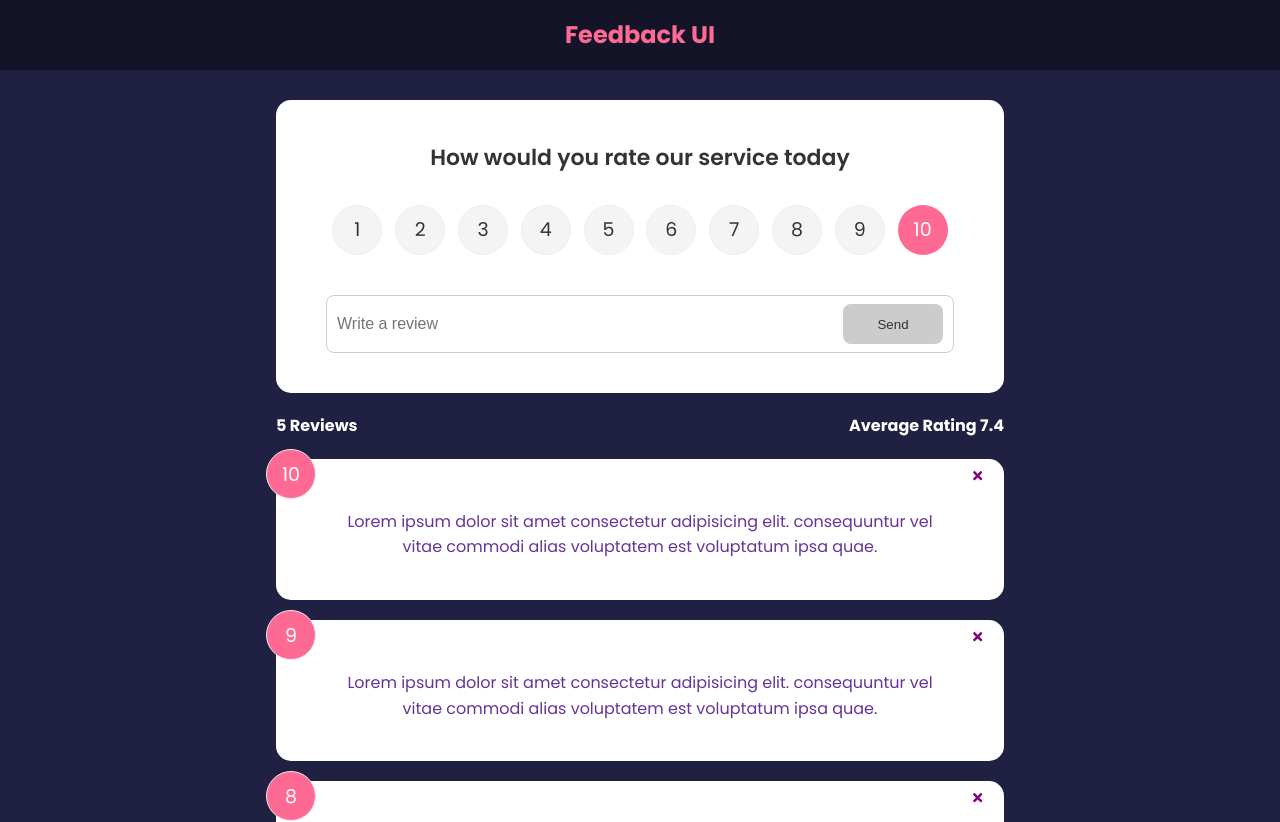
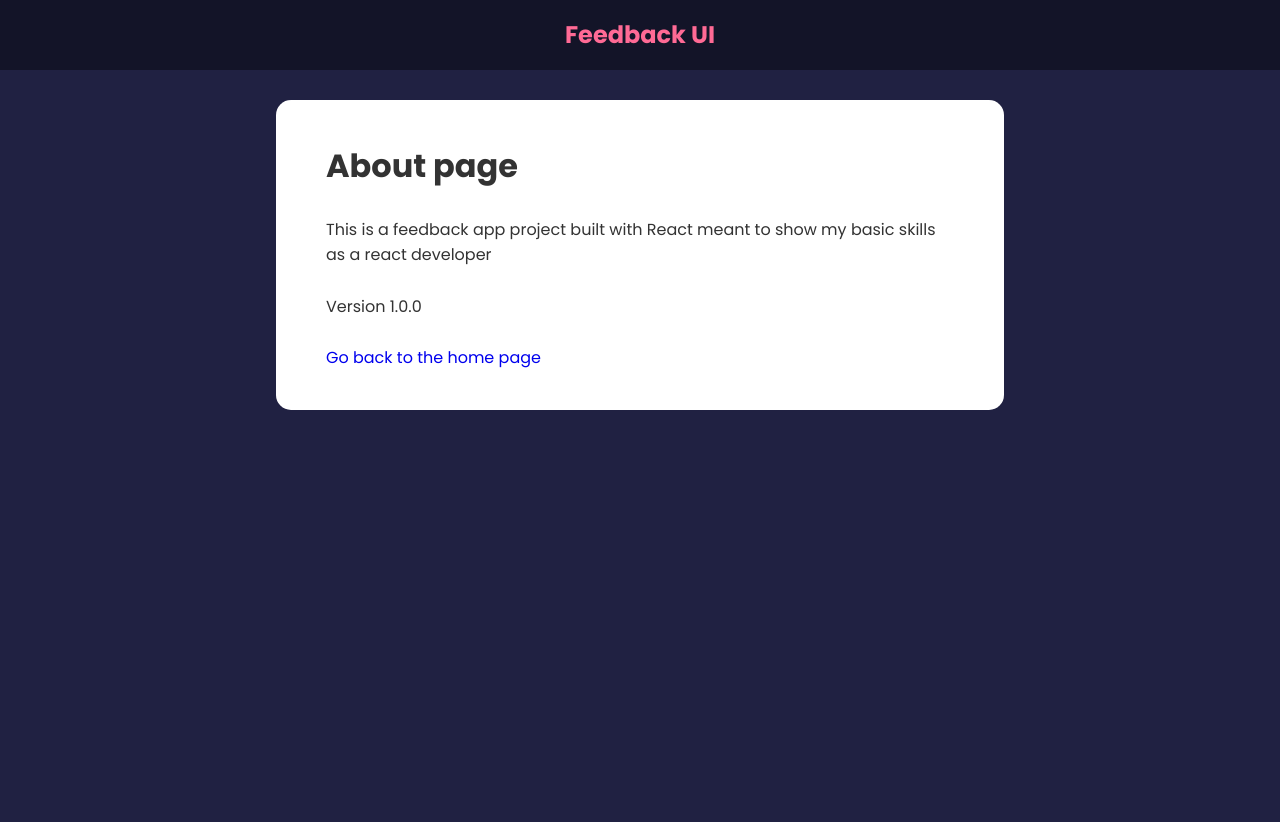
Before and after one commit to khaldoun36/feedback-app-react, a React (Create React App) app: page /about in a window 1280 px wide. Shown: the top 822 px of the page. After the commit the page ends 800 px from the top, so only its background shows below. Built offline with nearby package versions, Linux system fonts and the light colour scheme; the HTML template or start-up script is replaced by a standard one.

Commit message:
Added react router v6 and about page

```diff
--- a/package.json
+++ b/package.json
@@ -9,6 +9,7 @@
     "react": "^17.0.2",
     "react-dom": "^17.0.2",
     "react-icons": "^4.3.1",
+    "react-router-dom": "^6.2.1",
     "react-scripts": "5.0.0",
     "uuid": "^8.3.2",
     "web-vitals": "^2.1.2"
--- /dev/null
+++ b/src/AboutLink.jsx
@@ -0,0 +1,13 @@
+import { FaQuestion } from "react-icons/fa";
+import { Link } from "react-router-dom";
+const AboutLink = () => {
+  return (
+    <div className="about-link">
+      <Link to={"/about"}>
+        <FaQuestion size={30}></FaQuestion>
+      </Link>
+    </div>
+  );
+};
+
+export default AboutLink;
--- a/src/App.js
+++ b/src/App.js
@@ -1,9 +1,12 @@
 import FeedbackData from "./Data/FeedbackData";
+import { BrowserRouter as Router, Link, Route, Routes } from "react-router-dom";
 import Header from "./components/Header";
 import { useState } from "react";
 import FeedbackList from "./components/FeedbackList";
 import FeedBackStats from "./components/FeedbackStats";
 import FeedbackForm from "./components/FeedbackForm";
+import AboutPage from "./pages/AboutPage";
+import AboutLink from "./AboutLink";
 
 const App = () => {
   const [feedback, setFeedback] = useState(FeedbackData);
@@ -17,14 +20,31 @@
     setFeedback([newFeedback, ...feedback]);
   };
   return (
-    <>
-      <Header />
+    <Router>
+      <Link to={"/"}>
+        <Header />
+      </Link>
       <div className="container">
-        <FeedbackForm handleAdd={addFeedback} />
-        <FeedBackStats feedback={feedback} />
-        <FeedbackList feedback={feedback} handleDelete={deleteFeedback} />
+        <Routes>
+          <Route
+            exact
+            path="/"
+            element={
+              <>
+                <FeedbackForm handleAdd={addFeedback} />
+                <FeedBackStats feedback={feedback} />
+                <FeedbackList
+                  feedback={feedback}
+                  handleDelete={deleteFeedback}
+                />
+                <AboutLink />
+              </>
+            }
+          ></Route>
+          <Route path={"/about"} element={<AboutPage />} />
+        </Routes>
       </div>
-    </>
+    </Router>
   );
 };
 
--- a/src/index.css
+++ b/src/index.css
@@ -15,6 +15,10 @@
 
 ul {
   list-style: none;
+}
+
+a {
+  text-decoration: none;
 }
 
 .container {
--- /dev/null
+++ b/src/pages/AboutPage.jsx
@@ -0,0 +1,21 @@
+import { Link } from "react-router-dom";
+import Card from "../components/shared/Card";
+
+const AboutPage = () => {
+  return (
+    <Card>
+      <h1 className="about">About page</h1>
+      <br />
+      <p>
+        This is a feedback app project built with React meant to show my basic
+        skills as a react developer
+      </p>
+      <br />
+      <p>Version 1.0.0</p>
+      <br />
+      <Link to={"/"}>Go back to the home page</Link>
+    </Card>
+  );
+};
+
+export default AboutPage;
```
Also changed, not shown: 1 other file (tests, documents, lock files or other folders).
